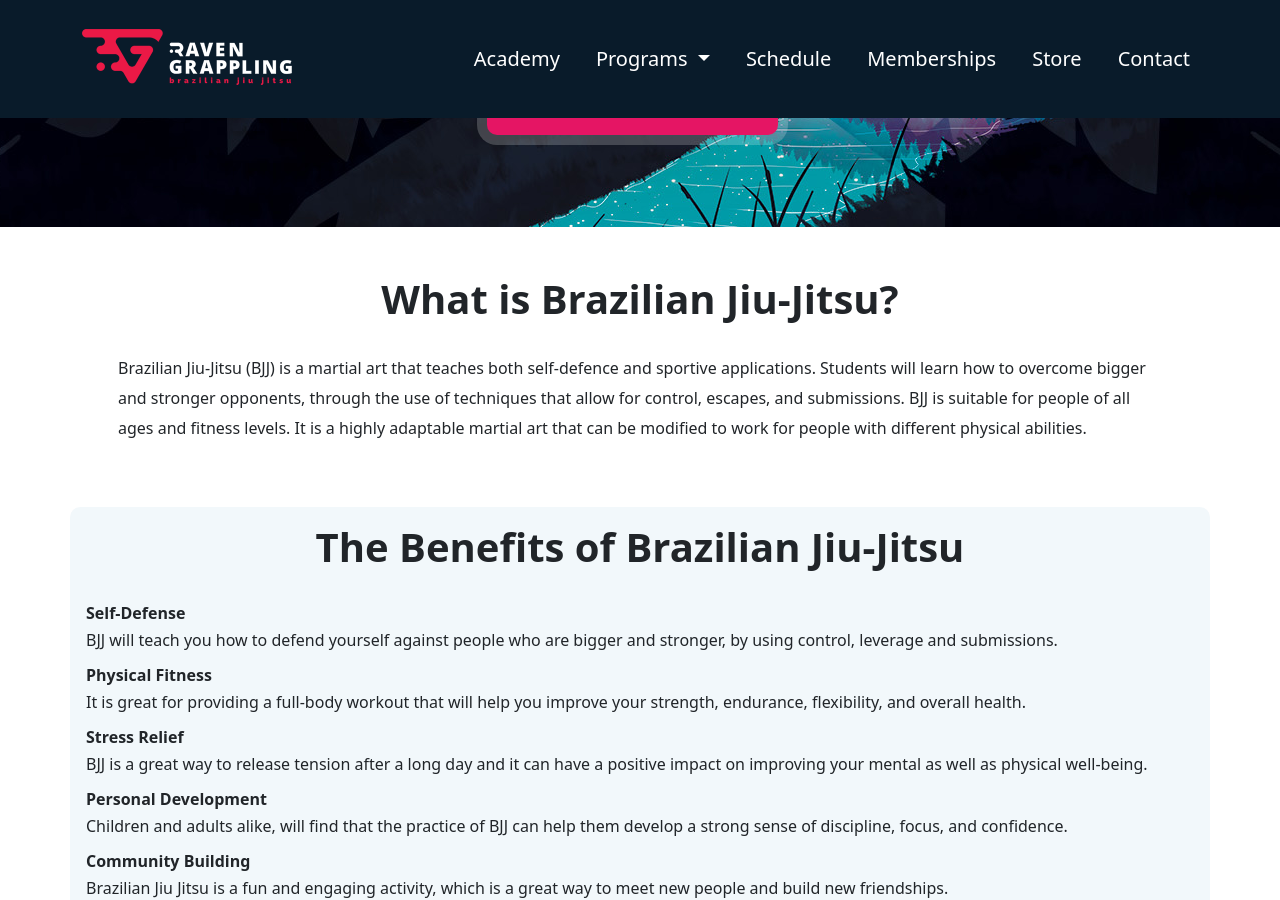
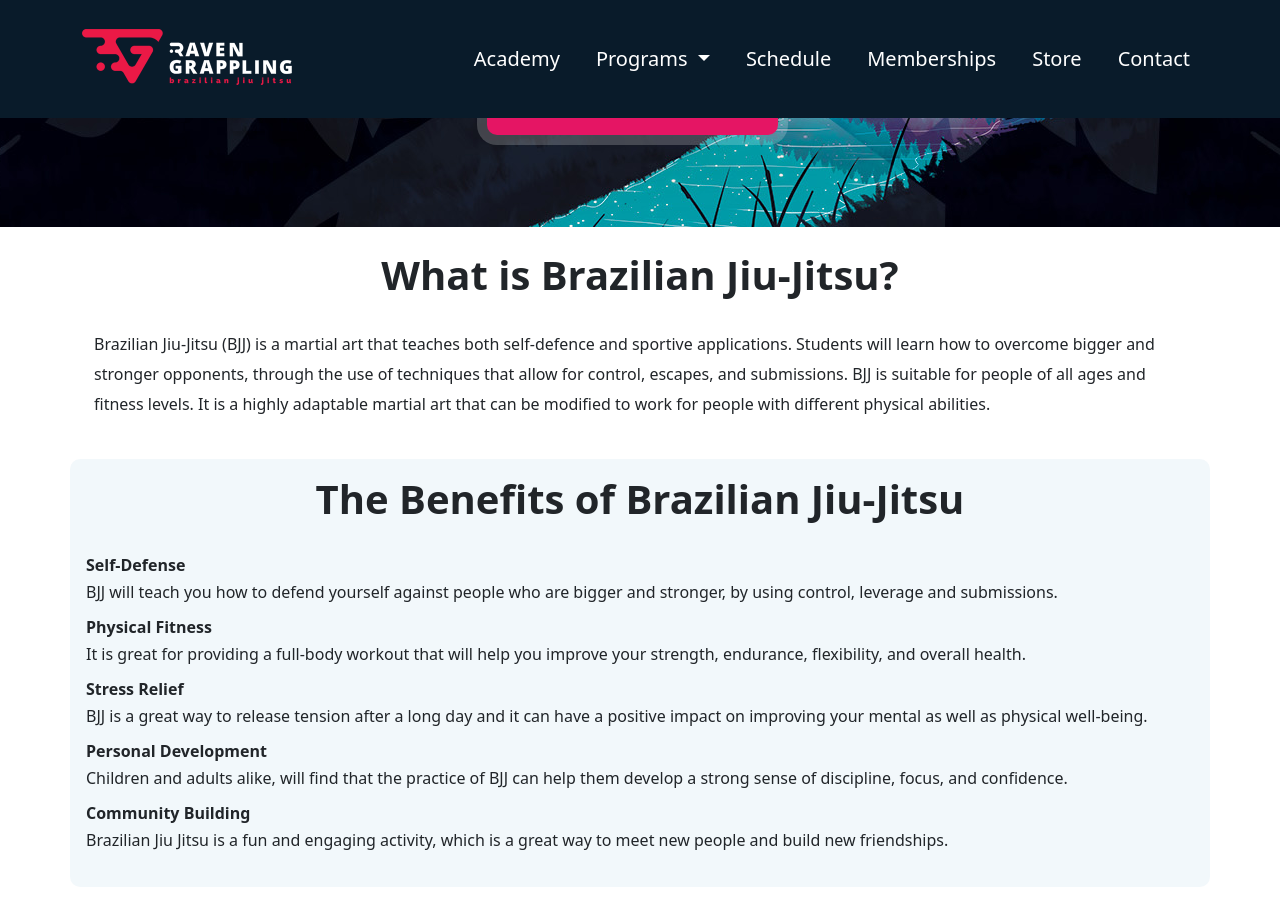
Before and after one commit to RavenGrappling/RavenGrappling.github.io, a Jekyll site: the page built from index.md, in a window 1280 px wide and 900 px high, scrolled down 531 px. Built offline with Jekyll 4.4.1, drawn with Linux system fonts in a browser that asks for light colours.

Commit message:
Update index.md

```diff
--- a/index.md
+++ b/index.md
@@ -14,7 +14,7 @@
   </div>
 </div>
 
-<div class="container py-5 px-4 p-lg-5">
+<div class="container py-5 px-4 p-lg-4">
   <h1 class="text-center fw-bold">What is Brazilian Jiu-Jitsu?</h1>
   <p>
     Brazilian Jiu-Jitsu (BJJ) is a martial art that teaches both self-defence and sportive applications. Students will learn how to overcome bigger and stronger opponents, through the use of techniques that allow for control, escapes, and submissions. BJJ is suitable for people of all ages and fitness levels. It is a highly adaptable martial art that can be modified to work for people with different physical abilities.
```
